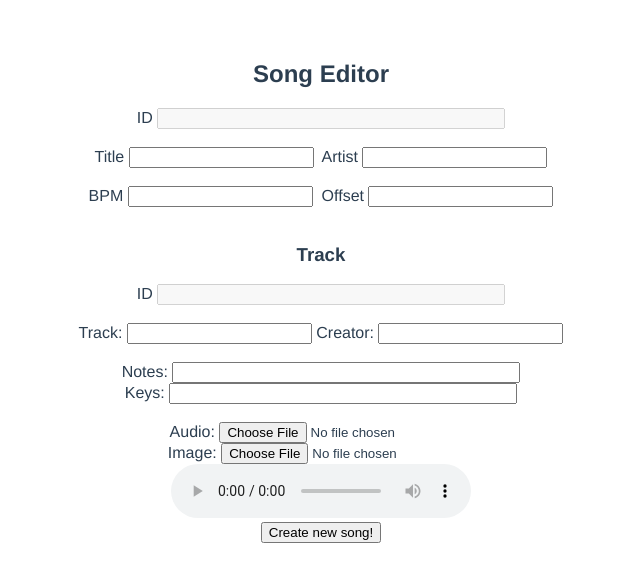
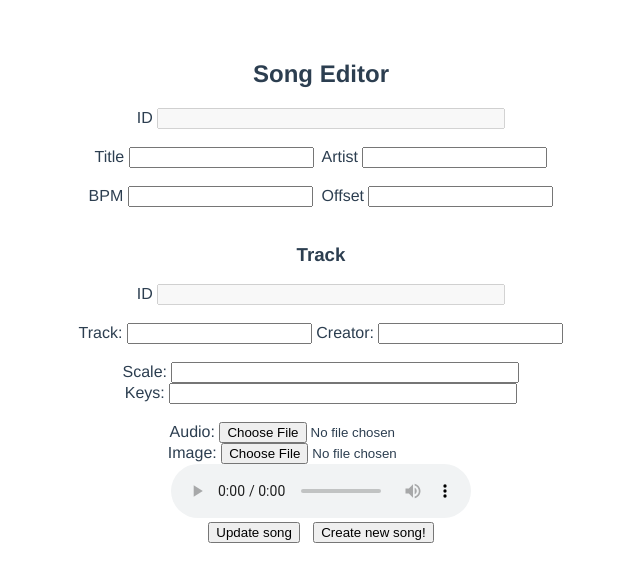
Before and after one commit to akrolsmir/pianosu, a Vue app: page /new in a window 1280 px wide. Shown: the top 582 px of the page, without its empty margins (319-959 px from the left). Built offline with nearby package versions, Linux system fonts and the light colour scheme.

Commit message:
Route to new "Edit" mode

```diff
--- a/src/components/EditorPane.vue
+++ b/src/components/EditorPane.vue
@@ -15,7 +15,7 @@
     Track: <input v-model="track.name" />
     Creator:
     <input v-model="track.creator" /><br /><br />
-    Notes: <input v-model="scaleString" style="width: 340px" /><br />
+    Scale: <input v-model="scaleString" style="width: 340px" /><br />
     Keys: <input v-model="keysString" style="width: 340px" /><br /><br />
 
     <!-- Song blobs -->
@@ -23,6 +23,7 @@
     Image: <input @change="setImageFiles" type="file" accept="image/*" /><br />
     <audio controls :src="audioSrc" />
     <img :src="imageSrc" width="200" /><br />
+    <button @click="updateSong">Update song</button> &nbsp;
     <button @click="createSong">Create new song!</button><br /><br />
     <progress v-if="uploadState === 'UPLOADING'" />
 
@@ -53,7 +54,7 @@ function sanitize(input) {
 
 export default {
   props: {
-    getTrack: Function,
+    getPlayedNotes: Function,
     song: Object,
     track: Object,
   },
@@ -67,10 +68,10 @@ export default {
   computed: {
     scaleString: {
       get() {
-        return this.track.notes?.join(', ')
+        return this.track.scale?.join(', ')
       },
       set(value) {
-        this.track.notes = value.split(', ')
+        this.track.scale = value.split(', ')
       },
     },
     keysString: {
@@ -109,6 +110,14 @@ export default {
     setImageFiles(event) {
       this.imageFiles = event.target.files
     },
+    async updateSong() {
+      // Don't overwrite notes for metadata-only updates
+      const playedNotes = this.getPlayedNotes()
+      if (playedNotes.length > 0) {
+        this.track.notes = playedNotes
+      }
+      await this.createSong(/* allowOverwrite = */ true)
+    },
     async createSong(allowOverwrite = false) {
       this.uploadState = 'UPLOADING'
 
--- a/src/components/NewSong.vue
+++ b/src/components/NewSong.vue
@@ -1,5 +1,5 @@
 <template>
-  <EditorPane :getTrack="playedTrack" :song="song" :track="track" />
+  <EditorPane :song="song" :track="track" />
 </template>
 
 <script>
--- a/src/components/Piano.vue
+++ b/src/components/Piano.vue
@@ -3,6 +3,12 @@
   <div id="gameDiv" style="margin: 0 auto" @click="defocusInputs"></div>
   Press "P" to play or pause; "R" to rewind; "T" to fast-forward.<br />
   "Q" to snap notes to the beat; "W" to clear unplayed notes.
+  <EditorPane
+    v-if="editMode"
+    :getPlayedNotes="getPlayedNotes"
+    :song="song"
+    :track="track"
+  />
   <SongsList />
 </template>
 
@@ -43,14 +49,14 @@ const CO = {
   /** @type {Tone.PolySynth} */ SYNTH: undefined,
   FALL_VELOCITY: 333 / 1000, // px/ms
   TARGET_Y: 420,
-  OFFSET_X: (note) => CO.NOTES.indexOf(note) * 40 + 400,
+  OFFSET_X: (note) => CO.SCALE.indexOf(note) * 40 + 400,
   SEEKBAR: {},
 
   // Changes between songs
   SONG_ID: undefined,
   SONG_DETAILS: undefined,
   KEYBOARD_TO_PIANO: undefined,
-  NOTES: undefined,
+  SCALE: undefined,
 }
 
 // Time is msecs, delta is time since last update
@@ -224,6 +230,8 @@ export default {
   data() {
     return {
       song: {},
+      track: {},
+      editMode: false,
     }
   },
   created() {
@@ -251,6 +259,7 @@ export default {
         summertime: summertimeDetails,
         'take-on-me': takeonmeDetails,
       }
+      this.editMode = this.$route.meta.editMode
       // Fill in song information before instantiating the game
       const songId = this.$route.params.id || 'test'
       const trackId = this.$route.params.track || 'piano'
@@ -260,13 +269,14 @@ export default {
     },
     loadSong(song, track) {
       this.song = song
+      this.track = track
       CO.SONG_DETAILS = song
       CO.SONG_ID = song.id
 
       CO.TRACK = track
 
-      CO.KEYBOARD_TO_PIANO = objectify(CO.TRACK.keys, CO.TRACK.notes)
-      CO.NOTES = track.notes || []
+      CO.KEYBOARD_TO_PIANO = objectify(CO.TRACK.keys, CO.TRACK.scale)
+      CO.SCALE = track.scale || []
 
       this.cleanup() // Remove old game if this is a reload
       game = new Phaser.Game(config)
@@ -277,7 +287,7 @@ export default {
         game.destroy(true, false)
       }
     },
-    playedTrack() {
+    getPlayedNotes() {
       return CO.SEEKBAR.exportPlayed ? CO.SEEKBAR.exportPlayed() : []
     },
   },
--- a/src/components/network.js
+++ b/src/components/network.js
@@ -70,8 +70,8 @@ export async function setTrack(songId, track) {
     .set(track)
 }
 
-export async function getTrack(songId, track) {
-  const doc = await db.doc(`songs/${songId}/tracks/${track.id}`).get()
+export async function getTrack(songId, trackId) {
+  const doc = await db.doc(`songs/${songId}/tracks/${trackId}`).get()
   return doc.data() || getDefaultTrack(songId)
 }
 
--- a/src/main.js
+++ b/src/main.js
@@ -8,6 +8,8 @@ import { createRouter, createWebHistory } from 'vue-router'
 const routes = [
   { path: '/', component: Piano },
   { path: '/songs/:id', component: Piano },
+  { path: '/songs/:id/:track', component: Piano },
+  { path: '/edit/:id/:track', component: Piano, meta: { editMode: true } },
   { path: '/new', component: NewSong },
 ]
 
```
